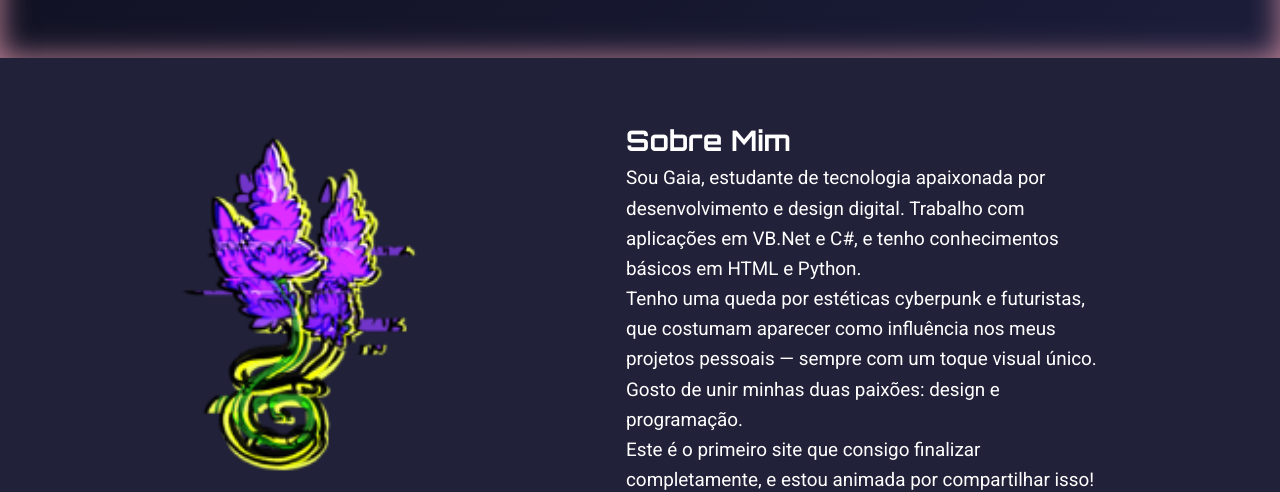
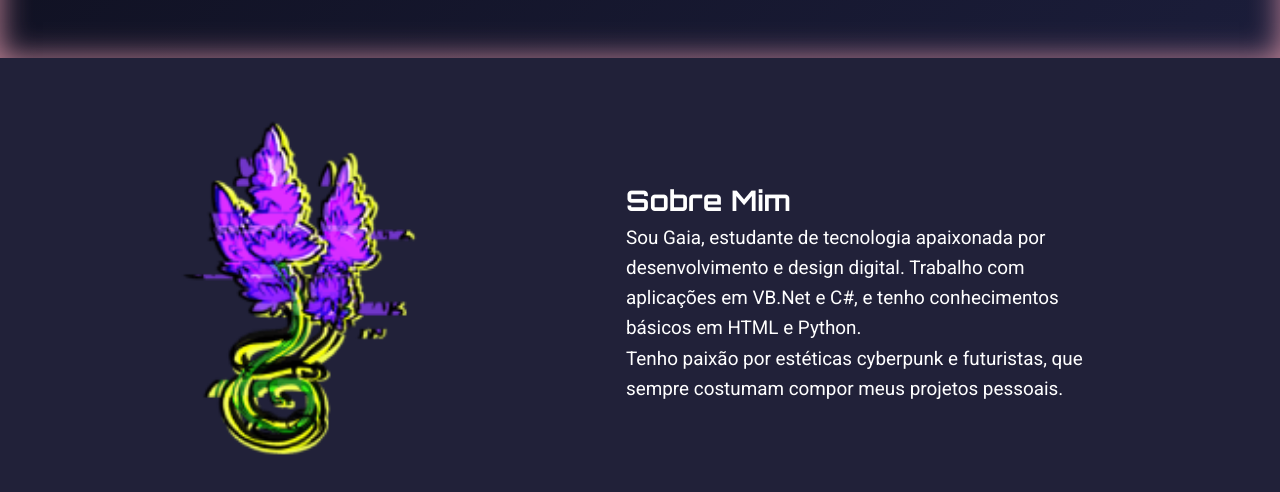
Before and after one commit to gaiaramos/portifolio_pessoal_gaia, a plain HTML site: page index.html in a window 1280 px wide. Shown: the part 322-814 px from the top of the page. Drawn offline with Linux system fonts and the light colour scheme.

Commit message:
Update index.html
Update texto "Sobre mim"

```diff
--- a/index.html
+++ b/index.html
@@ -53,10 +53,8 @@
       </div>
       <div class="sobre-texto">
         <h2>Sobre Mim</h2>
-        <p>Sou Gaia, estudante de tecnologia apaixonada por desenvolvimento e design digital. Trabalho com aplicações em VB.Net e C#, e tenho conhecimentos básicos em HTML e Python.</p>
-        <p>Tenho uma queda por estéticas cyberpunk e futuristas, que costumam aparecer como influência nos meus projetos pessoais — sempre com um toque visual único.</p>
-        <p>Gosto de unir minhas duas paixões: design e programação.</p>
-        <p>Este é o primeiro site que consigo finalizar completamente, e estou animada por compartilhar isso!</p>
+       <p>Sou Gaia, estudante de tecnologia apaixonada por desenvolvimento e design digital. Trabalho com aplicações em VB.Net e C#, e tenho conhecimentos básicos em HTML e Python.</p>
+        <p>Tenho paixão por estéticas cyberpunk e futuristas, que sempre costumam compor meus projetos pessoais.</p>
       </div>
     </div>
   </section>
```
